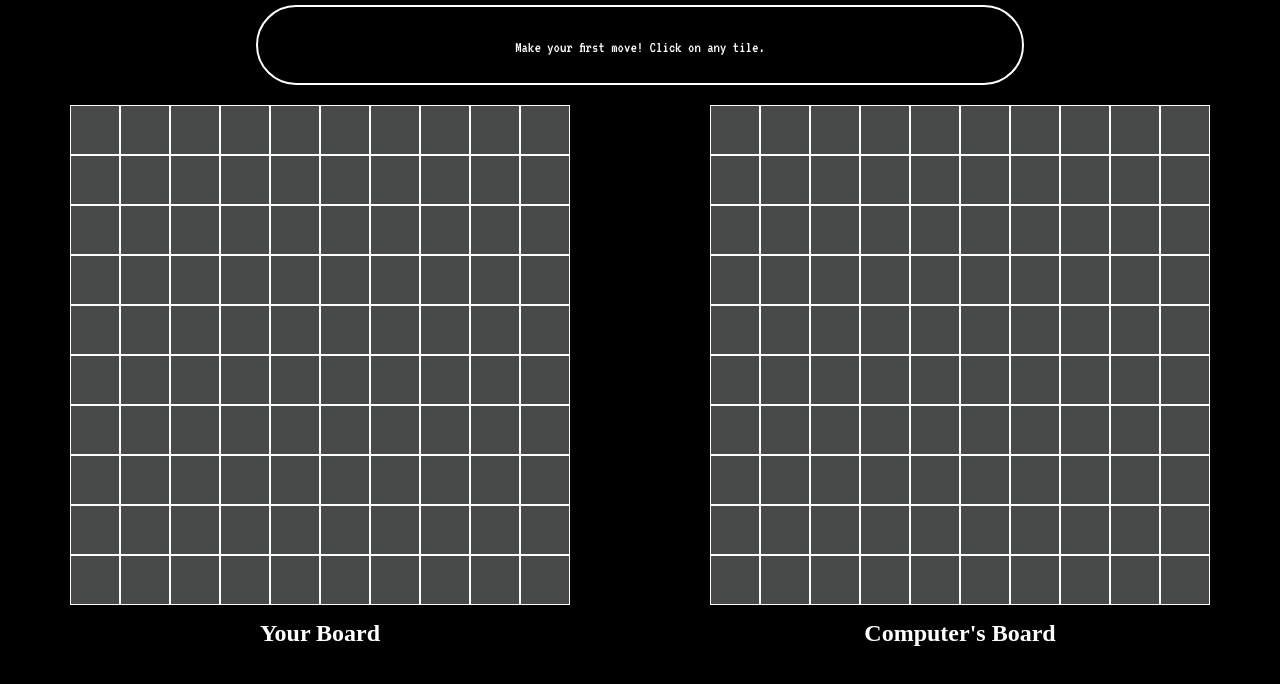
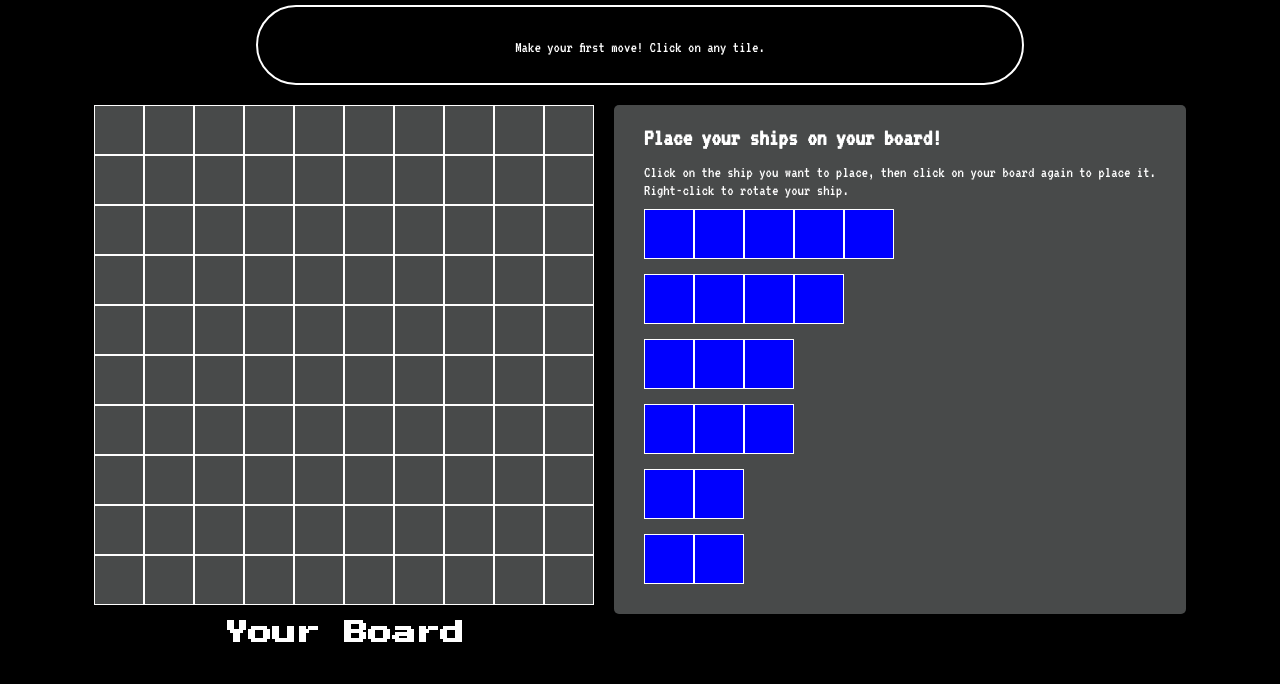
Before and after one commit to syfq-isml/odin-battleship, a website built with webpack: page src/template.html in a window 1280 px wide. Shown: the part 74-758 px from the top of the page. Built offline with nearby package versions, Linux system fonts and the light colour scheme.

Commit message:
add function to pass all ship coords
 - in gameboardFactory.js

```diff
--- a/src/index.js
+++ b/src/index.js
@@ -14,14 +14,24 @@ import {
 	RENDER_shipHit_comp,
 	RENDER_shipMiss_comp,
 	ANNOUNCE_computerDelay,
+	drawAllShips,
+	addGlobalListeners,
+	removeGlobalListeners,
 } from "./scripts/DOMmodule";
 import { Ship } from "./scripts/shipFactory";
 import { humanPlayer, computerPlayer } from "./scripts/humanPlayer";
 
 let computerTurn;
+let shipLengthResult;
+let boardCoords;
 
 initGameboards();
+drawAllShips();
+// addeventlistener to placer ( e is on ships)
+// addeventlistner to board ( e is on board )
+
 runNewGame();
+console.log(humanPlayer.gboard.allShipsCoords);
 
 function runNewGame() {
 	spawnShips(humanPlayer);
--- a/src/scripts/DOMmodule.js
+++ b/src/scripts/DOMmodule.js
@@ -7,9 +7,9 @@ const createGameboard = (divID, playerName) => {
 	for (let i = 0; i < 100; i++) {
 		const tile = document.createElement("div");
 		tile.classList.add("game-tile");
-
 		const tileContent = document.createElement("div");
 		tileContent.classList.add("tile-content");
+		tileContent.classList.add("set-up");
 		if (i < 10) {
 			tileContent.setAttribute("data-tile-id", `0${i}`);
 		} else {
@@ -130,6 +130,65 @@ const RENDER_shipHit_comp = (coords) => {
 	tile.classList.add("tile-hit");
 };
 
+const RENDER_shipOnBoard = (coords) => {
+	const tile = document.querySelector(`[data-tile-id="${coords}"]`);
+	tile.innerText = "X";
+	tile.classList.add("tile-hit");
+};
+
+const drawShip = (length, parent) => {
+	for (let i = 0; i < length; i++) {
+		const newDiv = document.createElement("div");
+		newDiv.classList.add("drawn-ship");
+		newDiv.setAttribute("data-ship-length", length);
+		const parentDiv = document.querySelector(parent);
+		parentDiv.append(newDiv);
+	}
+};
+
+const drawAllShips = () => {
+	drawShip(5, "#ship5");
+	drawShip(4, "#ship4");
+	drawShip(3, "#ship3-1");
+	drawShip(3, "#ship3-2");
+	drawShip(2, "#ship2-1");
+	drawShip(2, "#ship2-2");
+};
+
+// function to place ship
+// click on ship
+// get ship's length
+// on click:
+// get the coord of the tile
+// DATA: add the ship
+// render the ship that was placed
+// remove the ship from the placer div
+
+const addEventListenerToShips = (callback) => {
+	const ships = document.querySelectorAll("[data-ship-length]");
+	ships.addEventListener("click", callback);
+};
+
+const getShipLength = (e) => {
+	shipLengthResult = e.target.dataset.shipLength;
+};
+
+const handleClickOnBoard = (e) => {
+	boardCoords = e.target.dataset.tileId;
+};
+
+const everything = () => {};
+
+const addGlobalListeners = (element, eventType, callback) => {
+	const elem = document.querySelector(element);
+	elem.addEventListener(eventType, callback);
+};
+
+const removeGlobalListeners = (element, eventType, callback) => {
+	const elem = document.querySelector(element);
+	elem.removeEventListener(eventType, callback);
+};
+
 export {
 	initGameboards,
 	addListenersToTiles,
@@ -143,4 +202,7 @@ export {
 	RENDER_shipHit_comp,
 	RENDER_shipMiss_comp,
 	ANNOUNCE_computerDelay,
+	drawAllShips,
+	addGlobalListeners,
+	removeGlobalListeners,
 };
--- a/src/scripts/gameboardFactory.js
+++ b/src/scripts/gameboardFactory.js
@@ -26,6 +26,10 @@ const gameboard = function () {
 		_allShips.push(shipObj);
 	};
 
+	const _addCoordsIntoArr = (coordsArr) => {
+		_allShipsCoords.push(coordsArr);
+	};
+
 	const _isShipTiles = (x, y, length, orientation) => {
 		if (orientation === "vertical") {
 			let newArr = [];
@@ -45,12 +49,16 @@ const gameboard = function () {
 		return false;
 	};
 
+	let _allShipsCoords = [];
+
 	const placeShipOnGameboard = function (shipObj, x, y, orientation) {
 		// given x, y coords, set ship to position on the gameboard
 		// coords start with [0,0]
 
 		if (_isShipTiles(x, y, shipObj.length, orientation))
 			throw "Already has a ship on one of the tiles!";
+
+		let coords = [];
 
 		// horizontal placement of ships
 		if (orientation === "horizontal") {
@@ -63,6 +71,7 @@ const gameboard = function () {
 				_board[x][j].shipName = shipObj.name;
 				_board[x][j].shipIndex = indexCounter;
 				indexCounter++;
+				coords.push(`${x}${j}`);
 			}
 		}
 
@@ -77,9 +86,11 @@ const gameboard = function () {
 				_board[i][y].shipName = shipObj.name;
 				_board[i][y].shipIndex = indexCounter;
 				indexCounter++;
+				coords.push(`${i}${y}`);
 			}
 		}
 		_addShipIntoArr(shipObj);
+		_addCoordsIntoArr(coords);
 	};
 
 	const receiveAttack = function (x, y) {
@@ -132,6 +143,9 @@ const gameboard = function () {
 		get board() {
 			return _board;
 		},
+		get allShipsCoords() {
+			return _allShipsCoords;
+		},
 		placeShipOnGameboard,
 		receiveAttack,
 		isAllSunk,
--- a/src/stylesheets/style.css
+++ b/src/stylesheets/style.css
@@ -13,6 +13,7 @@ h2 {
 body {
 	background-color: black;
 	color: white;
+	font-family: "VT323", monospace;
 }
 
 header {
@@ -51,7 +52,7 @@ header {
 	/* margin: 15px; */
 }
 
-#game-area {
+:where(#game-area) {
 	display: flex;
 	justify-content: space-around;
 }
@@ -86,6 +87,39 @@ header {
 	display: flex;
 	justify-content: center;
 	margin: 15px;
+	font-family: "Press Start 2P", cursive;
+}
+
+/* --- INITIAL SET-UP --- */
+
+#ship-placer {
+	background-color: rgb(72, 74, 74);
+	padding: 20px 30px 30px 30px;
+	border-radius: 5px;
+
+	display: flex;
+	flex-direction: column;
+	gap: 10px;
+
+	height: fit-content;
+}
+
+#ship-container {
+	display: flex;
+	flex-direction: column;
+	gap: 15px;
+}
+
+.placing-ships {
+	display: flex;
+}
+
+.drawn-ship {
+	height: 50px;
+	aspect-ratio: 1/1;
+	border: 1px solid white;
+	background-color: blue;
+	cursor: move;
 }
 
 /* --- GAME INTERACTIONS --- */
@@ -103,6 +137,20 @@ header {
 }
 
 /* --- CSS MAGIC --- */
-/* .hidden {
+.hidden {
 	display: none;
-} */
+}
+
+.selected {
+	opacity: 0.3;
+}
+
+/* --- TO REMOVE AFTER INIT --- */
+.set-up {
+	cursor: grab;
+}
+
+.setup-gameboard {
+	justify-content: center;
+	gap: 20px;
+}
--- a/src/template.html
+++ b/src/template.html
@@ -21,7 +21,7 @@
                         <span id="hitMiss"></span><p>Make your first move! Click on any tile.</p>
                     </div>
                 </section>
-                <section id="game-area">
+                <section id="game-area" class="setup-gameboard">
                     <div class="player-side">
                         <div class="gameboard-container">
                             <div id="player-gameboard">
@@ -32,6 +32,23 @@
                             <h2>Your Board</h2>
                         </div>
                     </div>
+
+                    <div id="ship-placer">
+                        <h2>Place your ships on your board!</h2>
+                        <div>
+                            <p>Click on the ship you want to place, then click on your board again to place it.</p>
+                            <p>Right-click to rotate your ship.</p>
+                        </div>
+                        <div id="ship-container">
+                            <div id="ship5" class="placing-ships"></div>
+                            <div id="ship4" class="placing-ships"></div>
+                            <div id="ship3-1" class="placing-ships"></div>
+                            <div id="ship3-2" class="placing-ships"></div>
+                            <div id="ship2-1" class="placing-ships"></div>
+                            <div id="ship2-2" class="placing-ships"></div>
+                        </div>
+                    </div>
+
                     <div class="computer-side hidden">
                         <div class="gameboard-container">
                             <div id="computer-gameboard">
```
